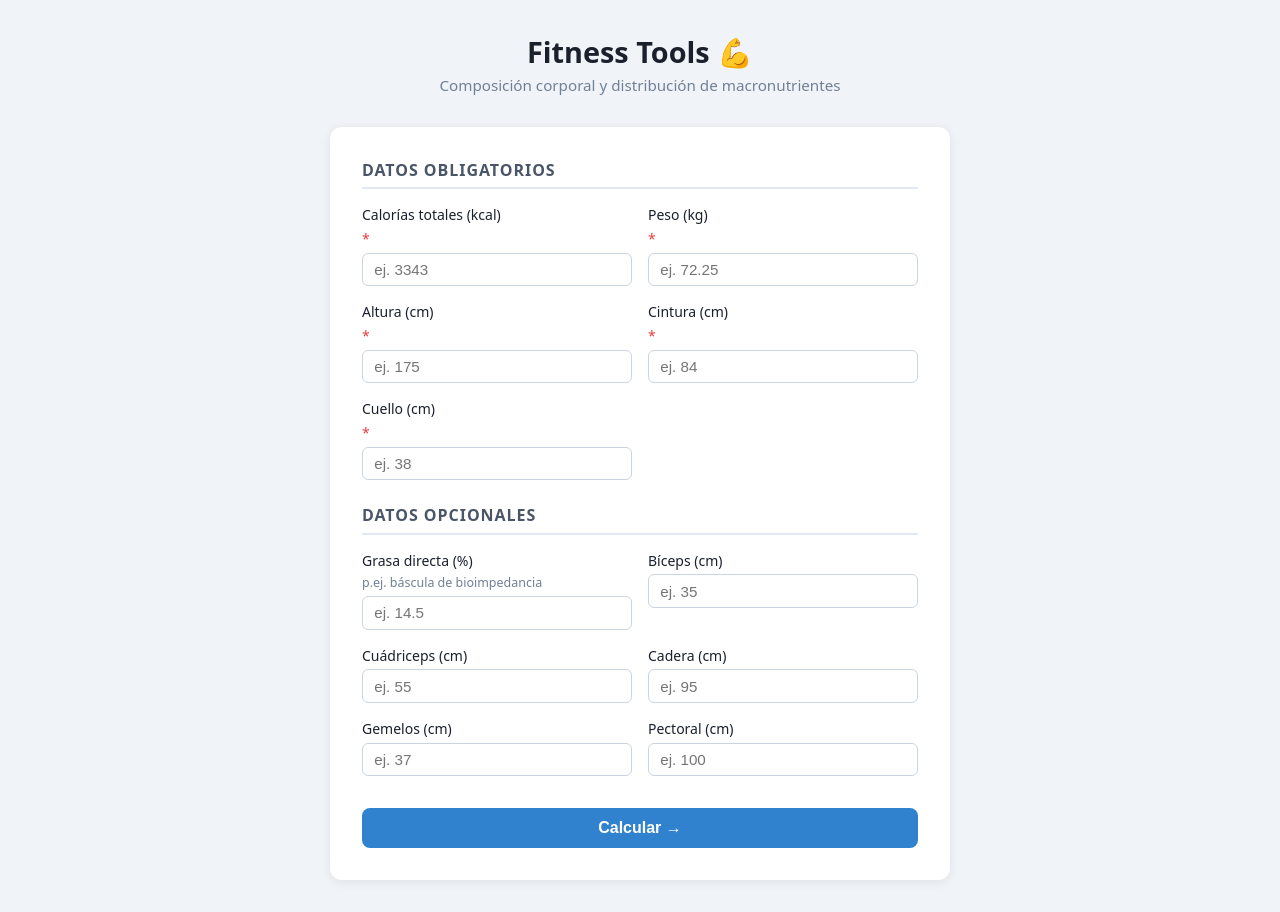
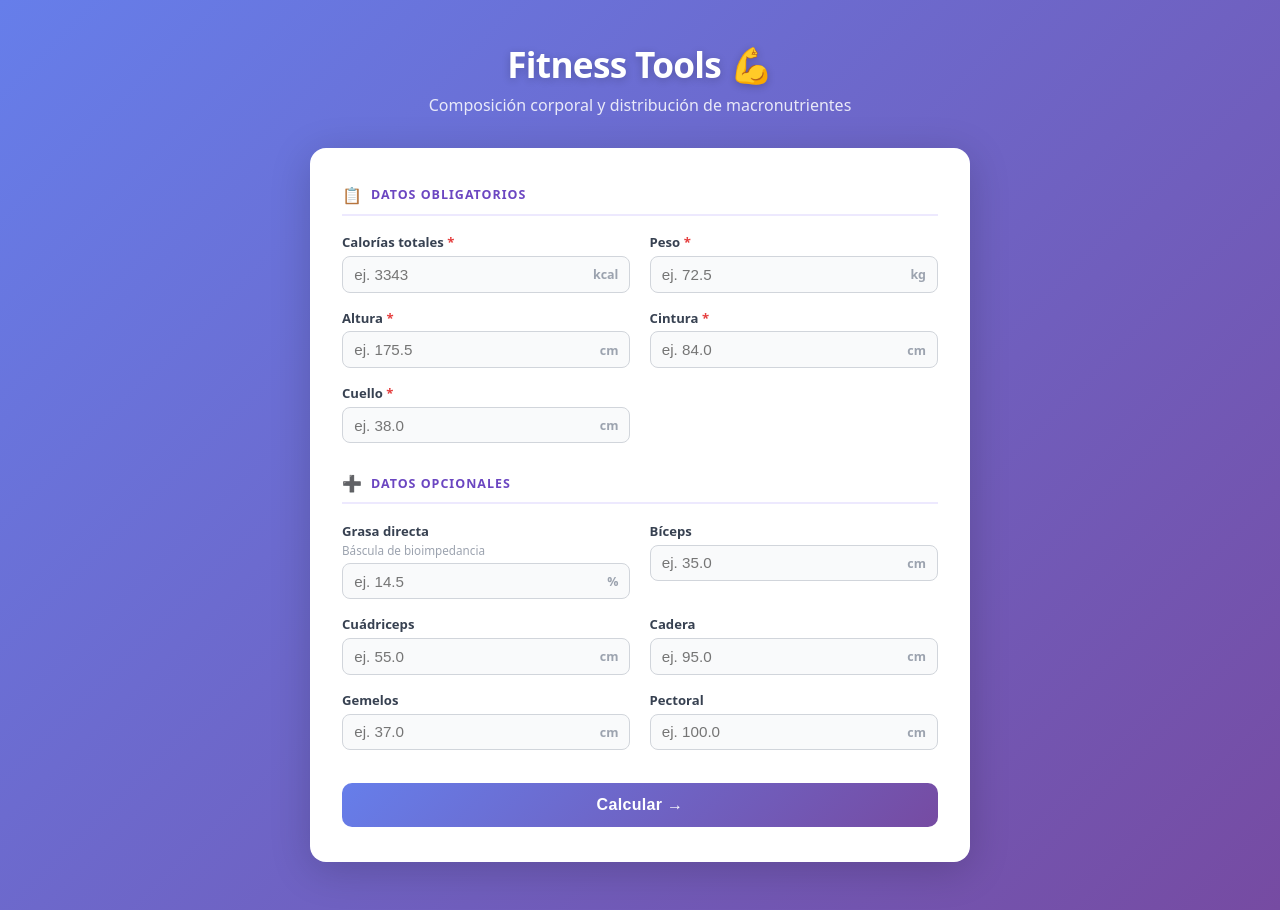
Before and after one commit to juanfranciscofernandezherreros/fitness-calculator-tool, a Flask app: page / in a window 1280 px wide. Run offline with Flask 3, Linux system fonts and the light colour scheme.

Commit message:
feat: allow decimals and improve form/results styling
Agent-Logs-Url: https://github.com/juanfranciscofernandezherreros/repo/sessions/5dc13074-5b25-437b-a5fb-07804e843c9c

Co-authored-by: juanfranciscofernandezherreros <31112111+juanfranciscofernandezherreros@users.noreply.github.com>

```diff
--- a/templates/index.html
+++ b/templates/index.html
@@ -8,261 +8,434 @@
     *, *::before, *::after { box-sizing: border-box; margin: 0; padding: 0; }
 
     body {
-      font-family: system-ui, -apple-system, sans-serif;
-      background: #f0f4f8;
-      color: #1a202c;
+      font-family: system-ui, -apple-system, 'Segoe UI', sans-serif;
+      background: linear-gradient(135deg, #667eea 0%, #764ba2 100%);
       min-height: 100vh;
       display: flex;
       flex-direction: column;
       align-items: center;
-      padding: 2rem 1rem;
+      padding: 2.5rem 1rem 3rem;
     }
 
-    h1 {
-      font-size: 1.8rem;
-      font-weight: 700;
-      margin-bottom: 0.25rem;
+    /* ── Header ── */
+    .header {
+      text-align: center;
+      margin-bottom: 2rem;
+      color: #fff;
     }
-    .subtitle {
-      color: #718096;
-      margin-bottom: 2rem;
-      font-size: 0.95rem;
+    .header h1 {
+      font-size: 2.2rem;
+      font-weight: 800;
+      letter-spacing: -.02em;
+      text-shadow: 0 2px 8px rgba(0,0,0,.2);
+    }
+    .header p {
+      margin-top: .4rem;
+      font-size: 1rem;
+      opacity: .85;
     }
 
+    /* ── Card ── */
     .card {
       background: #fff;
-      border-radius: 12px;
-      box-shadow: 0 2px 12px rgba(0,0,0,.08);
-      padding: 2rem;
+      border-radius: 16px;
+      box-shadow: 0 8px 40px rgba(0,0,0,.18);
+      padding: 2.2rem 2rem;
       width: 100%;
-      max-width: 620px;
+      max-width: 660px;
     }
 
-    h2 {
+    /* ── Section heading ── */
+    .section-heading {
+      display: flex;
+      align-items: center;
+      gap: .5rem;
+      font-size: .78rem;
+      font-weight: 700;
+      text-transform: uppercase;
+      letter-spacing: .08em;
+      color: #6b46c1;
+      margin-bottom: 1.1rem;
+      padding-bottom: .5rem;
+      border-bottom: 2px solid #ede9fe;
+    }
+    .section-heading .icon {
       font-size: 1rem;
-      text-transform: uppercase;
-      letter-spacing: .06em;
-      color: #4a5568;
-      margin-bottom: 1rem;
-      padding-bottom: .4rem;
-      border-bottom: 2px solid #e2e8f0;
     }
 
+    /* ── Form grid ── */
     .form-grid {
       display: grid;
       grid-template-columns: 1fr 1fr;
-      gap: 1rem;
-      margin-bottom: 1.5rem;
+      gap: 1rem 1.2rem;
+      margin-bottom: 1.8rem;
     }
-    .form-grid.single { grid-template-columns: 1fr; }
+    @media (max-width: 480px) {
+      .form-grid { grid-template-columns: 1fr; }
+    }
 
-    label {
+    /* ── Field ── */
+    .field {
       display: flex;
       flex-direction: column;
       gap: .3rem;
-      font-size: .875rem;
-      font-weight: 500;
     }
-    label span.hint {
+    .field label {
+      font-size: .82rem;
+      font-weight: 600;
+      color: #374151;
+    }
+    .field .hint {
+      font-size: .73rem;
       font-weight: 400;
-      color: #718096;
+      color: #9ca3af;
+      margin-top: -.1rem;
+    }
+    .required-star { color: #e53e3e; }
+
+    /* ── Input wrapper (icon + input) ── */
+    .input-wrap {
+      position: relative;
+    }
+    .input-wrap .unit {
+      position: absolute;
+      right: .75rem;
+      top: 50%;
+      transform: translateY(-50%);
       font-size: .78rem;
+      font-weight: 600;
+      color: #9ca3af;
+      pointer-events: none;
+      user-select: none;
     }
 
     input[type="number"] {
-      border: 1px solid #cbd5e0;
-      border-radius: 6px;
-      padding: .45rem .7rem;
+      width: 100%;
+      border: 1.5px solid #d1d5db;
+      border-radius: 8px;
+      padding: .55rem .7rem;
       font-size: .95rem;
-      transition: border-color .2s;
-      width: 100%;
+      color: #111827;
+      background: #f9fafb;
+      transition: border-color .18s, box-shadow .18s, background .18s;
+      /* Allows decimal input on all browsers */
+      -moz-appearance: textfield;
+    }
+    /* Show unit badge padding */
+    input[type="number"].has-unit {
+      padding-right: 2.8rem;
     }
     input[type="number"]:focus {
       outline: none;
-      border-color: #4299e1;
-      box-shadow: 0 0 0 3px rgba(66,153,225,.2);
+      border-color: #7c3aed;
+      box-shadow: 0 0 0 3px rgba(124,58,237,.15);
+      background: #fff;
     }
+    /* Remove spin buttons */
+    input[type="number"]::-webkit-inner-spin-button,
+    input[type="number"]::-webkit-outer-spin-button { -webkit-appearance: none; }
 
-    .required-star { color: #e53e3e; }
-
-    button[type="submit"] {
+    /* ── Submit button ── */
+    .btn-submit {
       width: 100%;
-      padding: .7rem;
-      background: #3182ce;
+      padding: .8rem;
+      background: linear-gradient(135deg, #667eea 0%, #764ba2 100%);
       color: #fff;
       border: none;
-      border-radius: 8px;
+      border-radius: 10px;
       font-size: 1rem;
-      font-weight: 600;
+      font-weight: 700;
       cursor: pointer;
-      transition: background .2s;
-      margin-top: .5rem;
+      letter-spacing: .02em;
+      transition: opacity .2s, transform .1s;
+      margin-top: .25rem;
     }
-    button[type="submit"]:hover { background: #2b6cb0; }
+    .btn-submit:hover  { opacity: .92; }
+    .btn-submit:active { transform: scale(.99); }
 
+    /* ── Alert ── */
     .alert-error {
+      display: flex;
+      align-items: flex-start;
+      gap: .6rem;
       background: #fff5f5;
-      border: 1px solid #feb2b2;
+      border: 1.5px solid #fc8181;
       color: #c53030;
-      border-radius: 8px;
+      border-radius: 10px;
       padding: .9rem 1rem;
       margin-bottom: 1.5rem;
-      font-size: .9rem;
+      font-size: .88rem;
+      line-height: 1.45;
     }
 
     /* ── Results ── */
-    .results { margin-top: 2rem; display: flex; flex-direction: column; gap: 1.5rem; }
+    .results {
+      margin-top: 2rem;
+      display: flex;
+      flex-direction: column;
+      gap: 1.6rem;
+    }
 
-    .result-section { margin-top: 0; }
-    .result-section h2 { color: #2d3748; }
+    .result-card {
+      border: 1.5px solid #ede9fe;
+      border-radius: 12px;
+      overflow: hidden;
+    }
+    .result-card-header {
+      display: flex;
+      align-items: center;
+      gap: .45rem;
+      background: #f5f3ff;
+      padding: .65rem 1rem;
+      font-size: .78rem;
+      font-weight: 700;
+      text-transform: uppercase;
+      letter-spacing: .07em;
+      color: #6b46c1;
+      border-bottom: 1.5px solid #ede9fe;
+    }
 
     table {
       width: 100%;
       border-collapse: collapse;
       font-size: .9rem;
     }
-    tr:nth-child(even) td { background: #f7fafc; }
+    tbody tr:last-child td { border-bottom: none; }
+    tbody tr:nth-child(even) td { background: #faf9ff; }
     td {
-      padding: .45rem .6rem;
-      border-bottom: 1px solid #e2e8f0;
+      padding: .6rem 1rem;
+      border-bottom: 1px solid #ede9fe;
+      color: #374151;
     }
-    td:last-child { text-align: right; font-weight: 600; color: #2b6cb0; }
+    td:last-child {
+      text-align: right;
+      font-weight: 700;
+      color: #6b46c1;
+      white-space: nowrap;
+    }
 
     .badge-delta {
-      font-size: .78rem;
-      font-weight: 400;
-      color: #718096;
-      margin-left: .4rem;
+      font-size: .76rem;
+      font-weight: 500;
+      color: #9ca3af;
+      margin-left: .35rem;
     }
     .badge-delta.pos { color: #e53e3e; }
-    .badge-delta.neg { color: #38a169; }
+    .badge-delta.neg { color: #16a34a; }
   </style>
 </head>
 <body>
 
+  <div class="header">
     <h1>Fitness Tools 💪</h1>
-  <p class="subtitle">Composición corporal y distribución de macronutrientes</p>
+    <p>Composición corporal y distribución de macronutrientes</p>
+  </div>
 
   <div class="card">
     {% if error %}
-    <div class="alert-error">⚠️ {{ error }}</div>
+    <div class="alert-error">⚠️ <span>{{ error }}</span></div>
     {% endif %}
 
     <form method="post" novalidate>
 
-      <h2>Datos obligatorios</h2>
+      <div class="section-heading"><span class="icon">📋</span> Datos obligatorios</div>
       <div class="form-grid">
-        <label>
-          Calorías totales (kcal) <span class="required-star">*</span>
-          <input type="number" name="calorias" step="any" min="1" required
-                 value="{{ request.form.get('calorias', '') }}" placeholder="ej. 3343" />
-        </label>
-        <label>
-          Peso (kg) <span class="required-star">*</span>
-          <input type="number" name="peso" step="any" min="1" required
-                 value="{{ request.form.get('peso', '') }}" placeholder="ej. 72.25" />
-        </label>
-        <label>
-          Altura (cm) <span class="required-star">*</span>
-          <input type="number" name="altura" step="any" min="1" required
-                 value="{{ request.form.get('altura', '') }}" placeholder="ej. 175" />
-        </label>
-        <label>
-          Cintura (cm) <span class="required-star">*</span>
-          <input type="number" name="cintura" step="any" min="1" required
-                 value="{{ request.form.get('cintura', '') }}" placeholder="ej. 84" />
-        </label>
-        <label>
-          Cuello (cm) <span class="required-star">*</span>
-          <input type="number" name="cuello" step="any" min="1" required
-                 value="{{ request.form.get('cuello', '') }}" placeholder="ej. 38" />
-        </label>
+
+        <div class="field">
+          <label for="calorias">Calorías totales <span class="required-star">*</span></label>
+          <div class="input-wrap">
+            <input type="number" id="calorias" name="calorias"
+                   step="any" min="1" inputmode="decimal" required
+                   class="has-unit"
+                   value="{{ request.form.get('calorias', '') }}"
+                   placeholder="ej. 3343" />
+            <span class="unit">kcal</span>
+          </div>
         </div>
 
-      <h2>Datos opcionales</h2>
-      <div class="form-grid">
-        <label>
-          Grasa directa (%)
-          <span class="hint">p.ej. báscula de bioimpedancia</span>
-          <input type="number" name="grasa" step="any" min="0" max="100"
-                 value="{{ request.form.get('grasa', '') }}" placeholder="ej. 14.5" />
-        </label>
-        <label>
-          Bíceps (cm)
-          <input type="number" name="biceps" step="any" min="0"
-                 value="{{ request.form.get('biceps', '') }}" placeholder="ej. 35" />
-        </label>
-        <label>
-          Cuádriceps (cm)
-          <input type="number" name="cuadriceps" step="any" min="0"
-                 value="{{ request.form.get('cuadriceps', '') }}" placeholder="ej. 55" />
-        </label>
-        <label>
-          Cadera (cm)
-          <input type="number" name="cadera" step="any" min="0"
-                 value="{{ request.form.get('cadera', '') }}" placeholder="ej. 95" />
-        </label>
-        <label>
-          Gemelos (cm)
-          <input type="number" name="gemelos" step="any" min="0"
-                 value="{{ request.form.get('gemelos', '') }}" placeholder="ej. 37" />
-        </label>
-        <label>
-          Pectoral (cm)
-          <input type="number" name="pectoral" step="any" min="0"
-                 value="{{ request.form.get('pectoral', '') }}" placeholder="ej. 100" />
-        </label>
+        <div class="field">
+          <label for="peso">Peso <span class="required-star">*</span></label>
+          <div class="input-wrap">
+            <input type="number" id="peso" name="peso"
+                   step="any" min="1" inputmode="decimal" required
+                   class="has-unit"
+                   value="{{ request.form.get('peso', '') }}"
+                   placeholder="ej. 72.5" />
+            <span class="unit">kg</span>
+          </div>
         </div>
 
-      <button type="submit">Calcular →</button>
+        <div class="field">
+          <label for="altura">Altura <span class="required-star">*</span></label>
+          <div class="input-wrap">
+            <input type="number" id="altura" name="altura"
+                   step="any" min="1" inputmode="decimal" required
+                   class="has-unit"
+                   value="{{ request.form.get('altura', '') }}"
+                   placeholder="ej. 175.5" />
+            <span class="unit">cm</span>
+          </div>
+        </div>
+
+        <div class="field">
+          <label for="cintura">Cintura <span class="required-star">*</span></label>
+          <div class="input-wrap">
+            <input type="number" id="cintura" name="cintura"
+                   step="any" min="1" inputmode="decimal" required
+                   class="has-unit"
+                   value="{{ request.form.get('cintura', '') }}"
+                   placeholder="ej. 84.0" />
+            <span class="unit">cm</span>
+          </div>
+        </div>
+
+        <div class="field">
+          <label for="cuello">Cuello <span class="required-star">*</span></label>
+          <div class="input-wrap">
+            <input type="number" id="cuello" name="cuello"
+                   step="any" min="1" inputmode="decimal" required
+                   class="has-unit"
+                   value="{{ request.form.get('cuello', '') }}"
+                   placeholder="ej. 38.0" />
+            <span class="unit">cm</span>
+          </div>
+        </div>
+
+      </div>
+
+      <div class="section-heading"><span class="icon">➕</span> Datos opcionales</div>
+      <div class="form-grid">
+
+        <div class="field">
+          <label for="grasa">Grasa directa</label>
+          <span class="hint">Báscula de bioimpedancia</span>
+          <div class="input-wrap">
+            <input type="number" id="grasa" name="grasa"
+                   step="any" min="0" max="100" inputmode="decimal"
+                   class="has-unit"
+                   value="{{ request.form.get('grasa', '') }}"
+                   placeholder="ej. 14.5" />
+            <span class="unit">%</span>
+          </div>
+        </div>
+
+        <div class="field">
+          <label for="biceps">Bíceps</label>
+          <div class="input-wrap">
+            <input type="number" id="biceps" name="biceps"
+                   step="any" min="0" inputmode="decimal"
+                   class="has-unit"
+                   value="{{ request.form.get('biceps', '') }}"
+                   placeholder="ej. 35.0" />
+            <span class="unit">cm</span>
+          </div>
+        </div>
+
+        <div class="field">
+          <label for="cuadriceps">Cuádriceps</label>
+          <div class="input-wrap">
+            <input type="number" id="cuadriceps" name="cuadriceps"
+                   step="any" min="0" inputmode="decimal"
+                   class="has-unit"
+                   value="{{ request.form.get('cuadriceps', '') }}"
+                   placeholder="ej. 55.0" />
+            <span class="unit">cm</span>
+          </div>
+        </div>
+
+        <div class="field">
+          <label for="cadera">Cadera</label>
+          <div class="input-wrap">
+            <input type="number" id="cadera" name="cadera"
+                   step="any" min="0" inputmode="decimal"
+                   class="has-unit"
+                   value="{{ request.form.get('cadera', '') }}"
+                   placeholder="ej. 95.0" />
+            <span class="unit">cm</span>
+          </div>
+        </div>
+
+        <div class="field">
+          <label for="gemelos">Gemelos</label>
+          <div class="input-wrap">
+            <input type="number" id="gemelos" name="gemelos"
+                   step="any" min="0" inputmode="decimal"
+                   class="has-unit"
+                   value="{{ request.form.get('gemelos', '') }}"
+                   placeholder="ej. 37.0" />
+            <span class="unit">cm</span>
+          </div>
+        </div>
+
+        <div class="field">
+          <label for="pectoral">Pectoral</label>
+          <div class="input-wrap">
+            <input type="number" id="pectoral" name="pectoral"
+                   step="any" min="0" inputmode="decimal"
+                   class="has-unit"
+                   value="{{ request.form.get('pectoral', '') }}"
+                   placeholder="ej. 100.0" />
+            <span class="unit">cm</span>
+          </div>
+        </div>
+
+      </div>
+
+      <button type="submit" class="btn-submit">Calcular →</button>
     </form>
 
     {% if resultados %}
     <div class="results">
 
-      <div class="result-section">
-        <h2>📏 Medidas corporales</h2>
+      <div class="result-card">
+        <div class="result-card-header"><span>📏</span> Medidas corporales</div>
         <table>
+          <tbody>
             {% for nombre, valor in resultados.medidas.items() %}
             <tr>
               <td>{{ nombre }}</td>
               <td>{{ valor }}</td>
             </tr>
             {% endfor %}
+          </tbody>
         </table>
       </div>
 
-      <div class="result-section">
-        <h2>⚖️ Composición corporal (US Navy)</h2>
+      <div class="result-card">
+        <div class="result-card-header"><span>⚖️</span> Composición corporal (US Navy)</div>
         <table>
+          <tbody>
             <tr>
-            <td>Grasa corporal (%)</td>
+              <td>Grasa corporal</td>
               <td>
-              {{ resultados.grasa_navy }} %
+                {{ resultados.grasa_navy }}&thinsp;%
                 {% if resultados.diferencia_grasa is not none %}
                   {% set delta = resultados.diferencia_grasa %}
                   <span class="badge-delta {{ 'pos' if delta > 0 else 'neg' if delta < 0 else '' }}">
-                  (directa {{ resultados.grasa_directa }} % &nbsp;Δ {{ "+" if delta >= 0 else "" }}{{ delta }} %)
+                    (directa {{ resultados.grasa_directa }}&thinsp;% · Δ {{ "+" if delta >= 0 else "" }}{{ delta }}&thinsp;%)
                   </span>
                 {% endif %}
               </td>
             </tr>
             <tr>
-            <td>Masa magra (kg)</td>
-            <td>{{ resultados.masa_magra }} kg</td>
+              <td>Masa magra</td>
+              <td>{{ resultados.masa_magra }}&thinsp;kg</td>
             </tr>
+          </tbody>
         </table>
       </div>
 
-      <div class="result-section">
-        <h2>🍽️ Macros del día</h2>
+      <div class="result-card">
+        <div class="result-card-header"><span>🍽️</span> Macros del día</div>
         <table>
+          <tbody>
             {% for nombre, valor in resultados.macros.items() %}
             <tr>
               <td>{{ nombre }}</td>
-            <td>{{ valor }} {{ "kcal" if "Calorías" in nombre else "g" }}</td>
+              <td>{{ valor }}&thinsp;{{ "kcal" if "Calorías" in nombre else "g" }}</td>
             </tr>
             {% endfor %}
+          </tbody>
         </table>
       </div>
 
```
Lines whose indentation alone changed are shown as unchanged.
